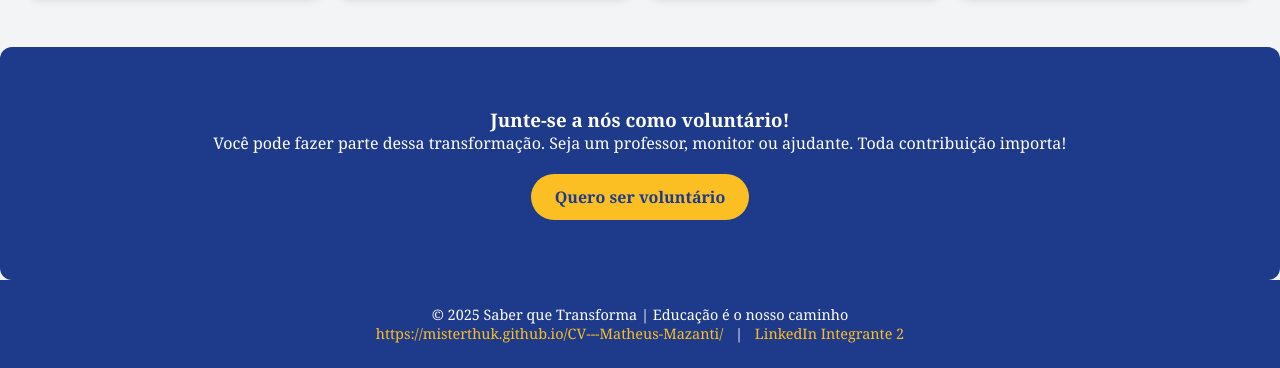
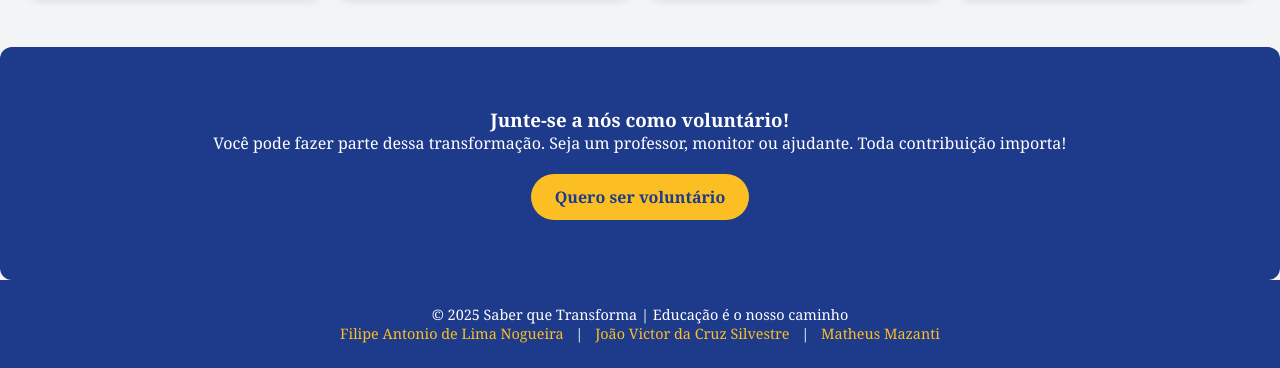
Before and after one commit to MisterThuk/WebFont-1, a plain HTML site: page index.html in a window 1280 px wide. Shown: the part 1008-1376 px from the top of the page. Drawn offline with Linux system fonts and the light colour scheme.

Commit message:
Update index.html

```diff
--- a/index.html
+++ b/index.html
@@ -65,7 +65,7 @@
 
   <footer id="contato">
     <p>&copy; 2025 Saber que Transforma | Educação é o nosso caminho</p>
-    <p><a href="#">https://misterthuk.github.io/CV---Matheus-Mazanti/</a> | <a href="#">LinkedIn Integrante 2</a></p>
+    <p><a href="#">Filipe Antonio de Lima Nogueira</a> | <a href="#">João Victor da Cruz Silvestre</a> | <a href="https://misterthuk.github.io/CV---Matheus-Mazanti/">Matheus Mazanti</a></p>
   </footer>
 
 </body>
```
